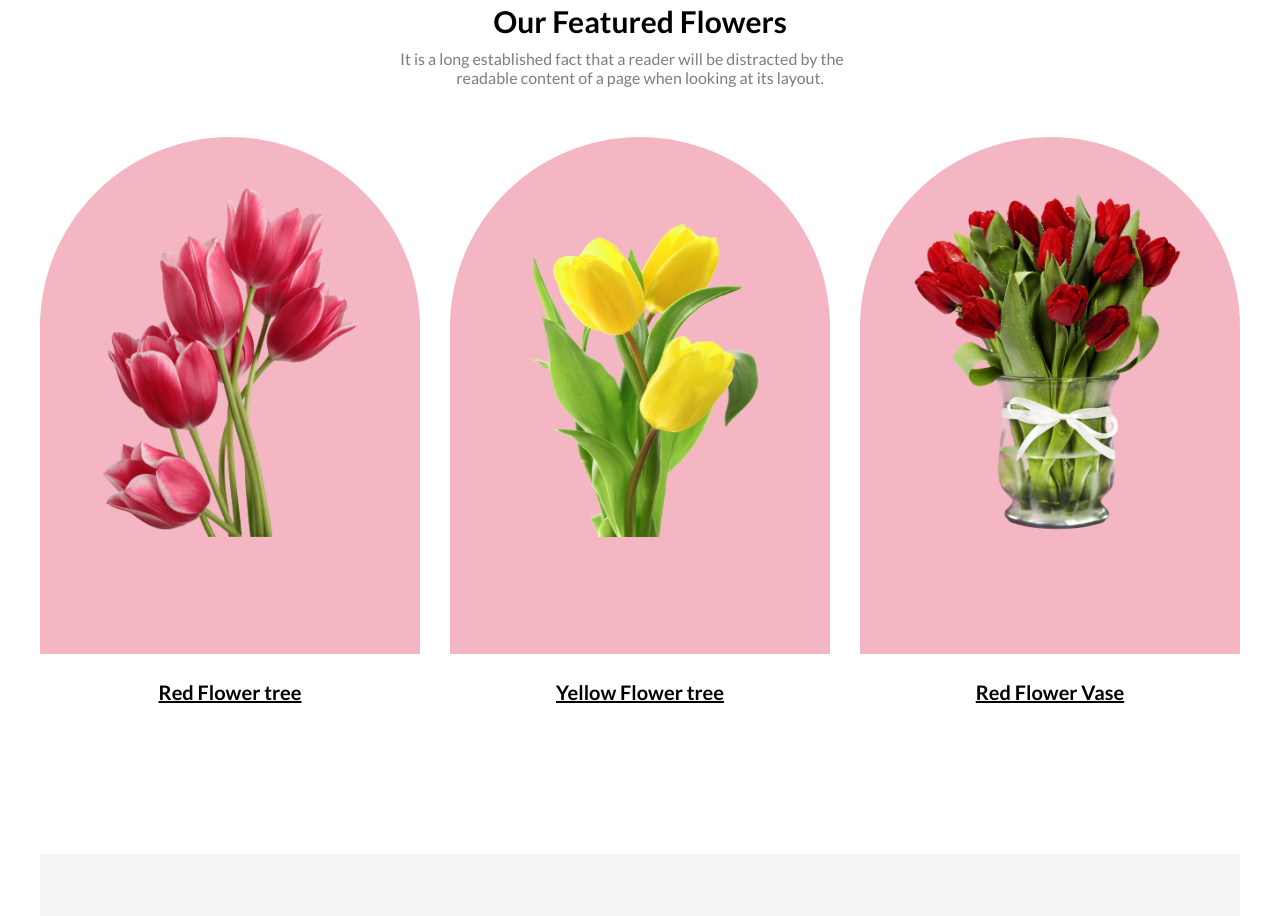
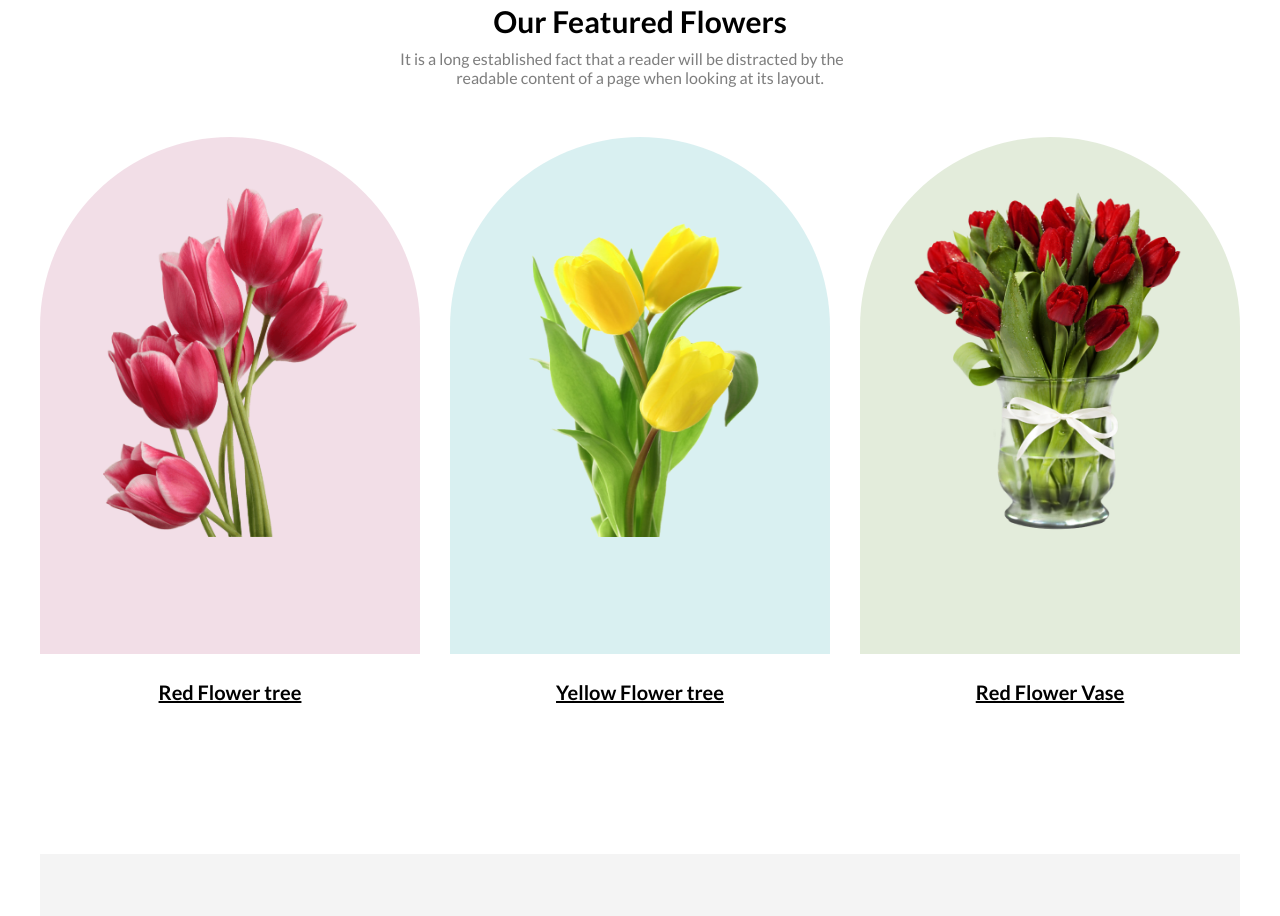
Before and after one commit to Rajdeep33/flower-shop, a plain HTML site: page index.html in a window 1280 px wide. Shown: the part 777-1693 px from the top of the page. Drawn offline with Linux system fonts and the light colour scheme.

Commit message:
more data updated

```diff
--- a/index.html
+++ b/index.html
@@ -49,11 +49,11 @@
                 <img class="box-img" src="pngwing 10.png" alt="">
                 <p class="flower-name">Red Flower tree</p>
             </div>
-            <div class="box">
+            <div class="box-2">
                 <img class="box-img" src="pngwing 7.png" alt="">
                 <p class="flower-name">Yellow Flower tree</p>
             </div>
-            <div class="box">
+            <div class="box-3">
                 <img class="box-img" src="pngwing 8.png" alt="">
                 <p class="flower-name">Red Flower Vase</p>
             </div>
--- a/style.css
+++ b/style.css
@@ -82,7 +82,17 @@ body {
 }
 
 .box {
-    background-color: #e554736d;
+    background-color: #a7216226;
+    border-radius: 200px 200px 0 0;
+}
+
+.box-2 {
+    background-color: #0597a026;
+    border-radius: 200px 200px 0 0;
+}
+
+.box-3 {
+    background-color: #477d1126;
     border-radius: 200px 200px 0 0;
 }
 
```
